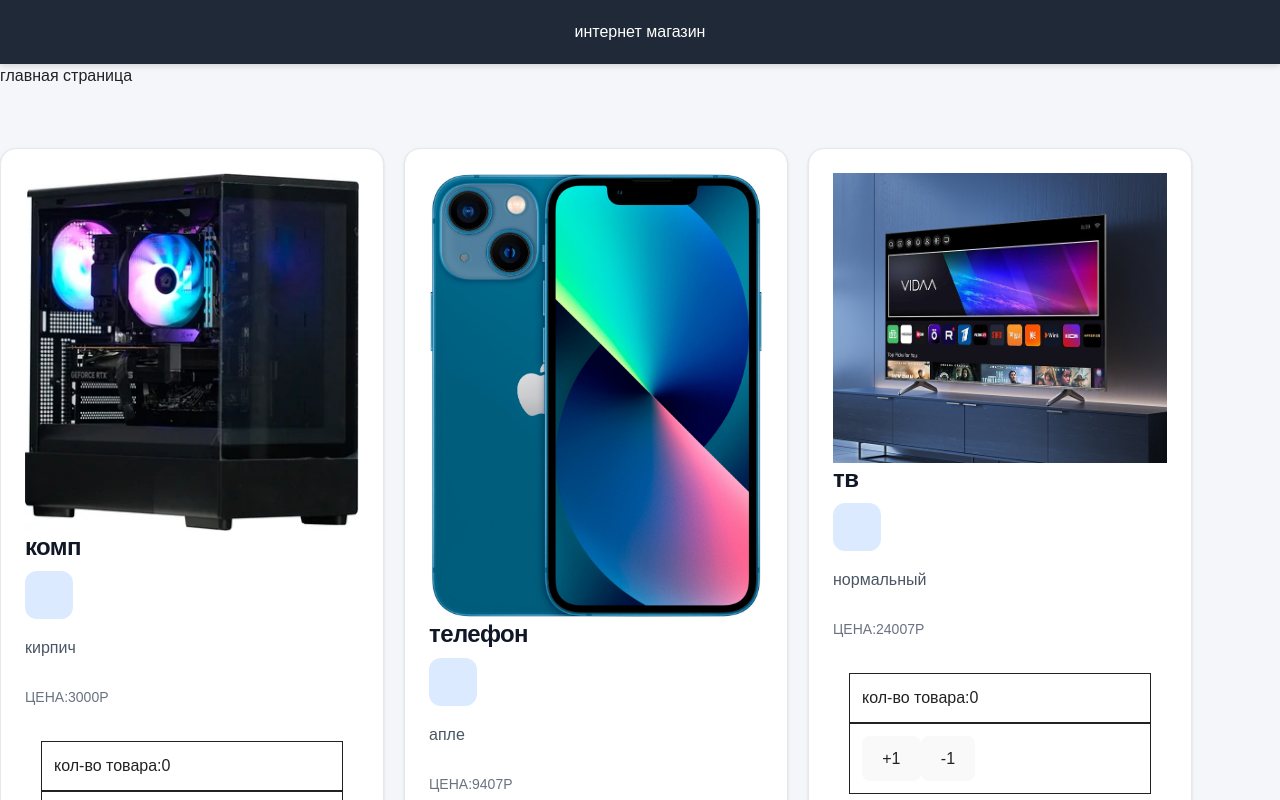
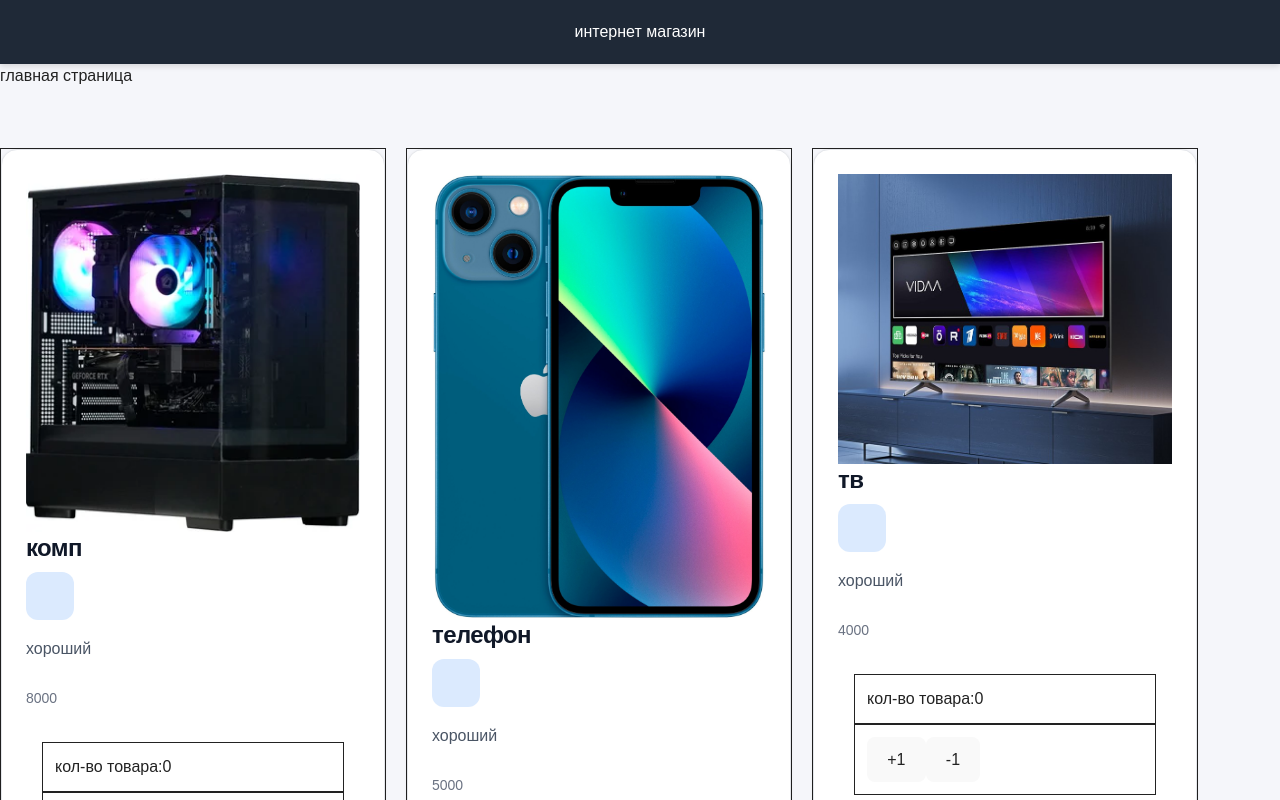
Before and after one commit to fara0nchik681/first-project-react, a React (Vite) app: page / in a window 1280 px wide. Shown: the top 800 px of the page. Built offline with nearby package versions, Linux system fonts and the light colour scheme.

Commit message:
fourth commit

```diff
--- /dev/null
+++ b/src/components/MyList.jsx
@@ -0,0 +1,32 @@
+import { useState } from "react"
+
+function MyList (){
+    const [items,setItems]  = useState([
+
+    {id: "1", name:"один", price:232},
+    {id: "2",name: "два",price:678},
+    {id: "3",name: "три",price:900}
+    ])
+
+function removeItem(id){
+    const updateList = items.filter ((item)=> item.id !=id)
+    setItems(updateList)
+    console.log("удалён", updateList)
+}
+
+
+    return(
+<div className="flex flex-col gap-10 w-50">
+{items.map((item)=>(
+    <div key={item.id} className="border dorder-red-500">
+        <h2 >{item["name"]}</h2>
+        <p>{item["price"]}$</p>
+        <button onClick={()=>removeItem(item["id"])}>удалить</button>
+    </div>
+))}
+
+</div>
+    )
+}
+
+export default MyList
--- a/src/components/ProductList.jsx
+++ b/src/components/ProductList.jsx
@@ -1,35 +1,39 @@
 import ProductCard from "./ProductCard"
+import { useState } from "react"
+
 function ProductList(){
+    const [items,setItems]  = useState([
+{title:"комп",price:"8000",description:"хороший",img:"/fc3c050fd142ebbe9877fe65b4de8376.webp",id :"1"},
+{title:"телефон",price:"5000",description:"хороший",img:"/orig.jpg",id :"2"},
+{title:"тв",price:"4000",description:"хороший",img:"/slide-2-m.jpg",id :"3"}
+])
+function removeItem(id){
+    const updateList = items.filter ((item)=> item.id !=id)
+    setItems(updateList)
+    console.log("удалён", updateList)
+}
+
+
+
+
     return(
         <div className ='flex flex-wrap gap-5 mt-15'>
-    <ProductCard
-    title={"комп"}
-    price={"Цена:3000р"}
-    description={"кирпич"}
-    img={"/fc3c050fd142ebbe9877fe65b4de8376.webp"}
+           {items.map((item)=>(
+           <div key={item.id} className="border dorder-red-500">
+<ProductCard
+ title={item.title}
+    price={item.price}
+    description={item.description}
+    img={item.img}
+    id ={item.id}
+    />
 
 
 
 
 
-
-
-    />
-    <ProductCard
-    title={"телефон"}
-    price={"Цена:9407р"}
-    description={"апле"}
-    img={"/orig.jpg"}
-
-
-
-
-    />
-    <ProductCard
-    title={"тв"}
-    price={"Цена:24007р"}
-    description={"нормальный"}
-    img={"/slide-2-m.jpg"}
+           </div>
+           ))}
 
 
 
@@ -38,19 +42,12 @@ function ProductList(){
 
 
 
-    />
-    <ProductCard
-    title={"пс4"}
-    price={"Цена:2407р"}
-    description={"хороший"}
-    img={""}
 
 
 
 
 
 
-    />
     </div>
 
     )
--- a/src/pages/Education.jsx
+++ b/src/pages/Education.jsx
@@ -4,7 +4,7 @@ import SampleBlock from "../components/SampleBlock"
 import ComponentUseState from "../components/ComponentUseState"
 import SampleBlockUseState from "../components/SampleBlockUseState"
 import Counter from "../components/Counter"
-
+import MyList from "../components/MyList"
 
 
 
@@ -21,6 +21,7 @@ function Education(){
         <ComponentUseState/>
         <SampleBlockUseState/>
         <Counter/>
+        <MyList/>
 
         </div>
     )
```
